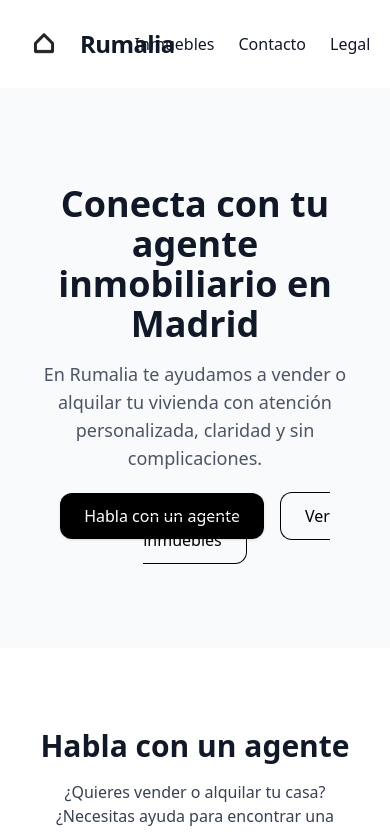
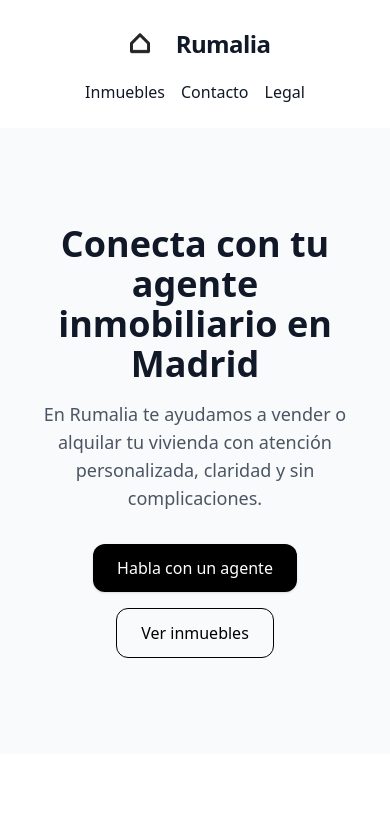
Before and after one commit to ludopator/rumalia-web, a React (Vite) app: page / in a window 390 px wide. Shown: the top 832 px of the page. Built offline with nearby package versions, Linux system fonts and the light colour scheme.

Commit message:
Update Home.jsx

```diff
--- a/src/Home.jsx
+++ b/src/Home.jsx
@@ -1,12 +1,12 @@
 export default function Home() {
   return (
     <main className="min-h-screen bg-white text-gray-900 font-sans">
-      <header className="p-6 flex justify-between items-center shadow-sm">
+      <header className="p-6 flex flex-col md:flex-row md:justify-between items-center gap-4 md:gap-0 shadow-sm">
         <div className="flex items-center space-x-4">
           <img src="/icon-rumalia.png" alt="Rumalia icon" className="w-10 h-10" />
           <h1 className="text-2xl font-semibold tracking-tight">Rumalia</h1>
         </div>
-        <nav className="space-x-6">
+        <nav className="flex flex-wrap justify-center gap-4 md:gap-6">
           <a href="#inmuebles" className="hover:underline">Inmuebles</a>
           <a href="#contacto" className="hover:underline">Contacto</a>
           <a href="#legal" className="hover:underline">Legal</a>
@@ -19,7 +19,7 @@
         <p className="text-lg text-gray-600 max-w-xl mx-auto mb-8">
           En Rumalia te ayudamos a vender o alquilar tu vivienda con atención personalizada, claridad y sin complicaciones.
         </p>
-        <div className="space-x-4">
+        <div className="flex flex-col md:flex-row items-center justify-center gap-4">
           <a href="#agente" className="bg-black text-white px-6 py-3 rounded-xl shadow hover:bg-gray-800">Habla con un agente</a>
           <a href="#inmuebles" className="px-6 py-3 rounded-xl border border-black text-black hover:bg-gray-100">Ver inmuebles</a>
         </div>
```
